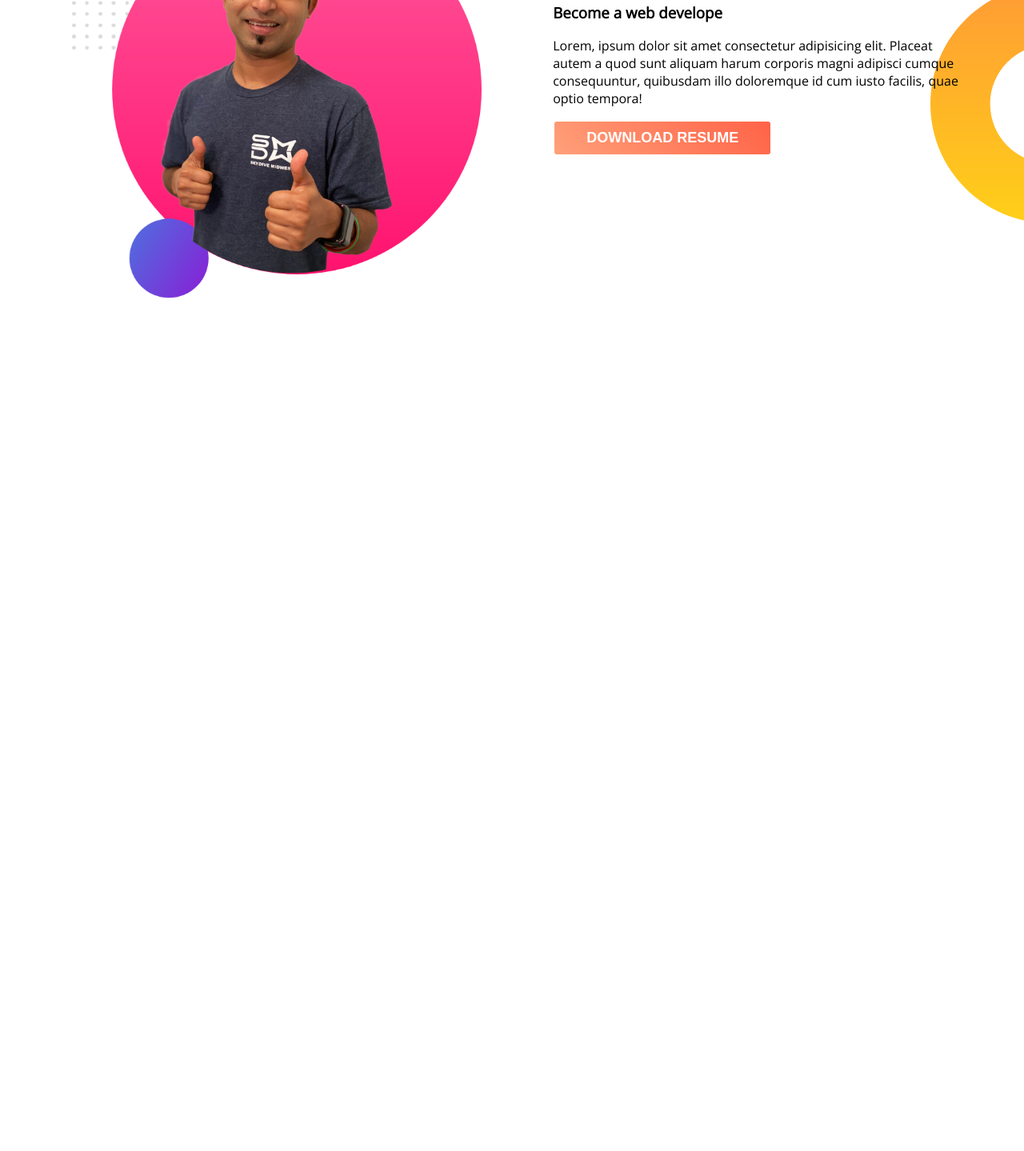
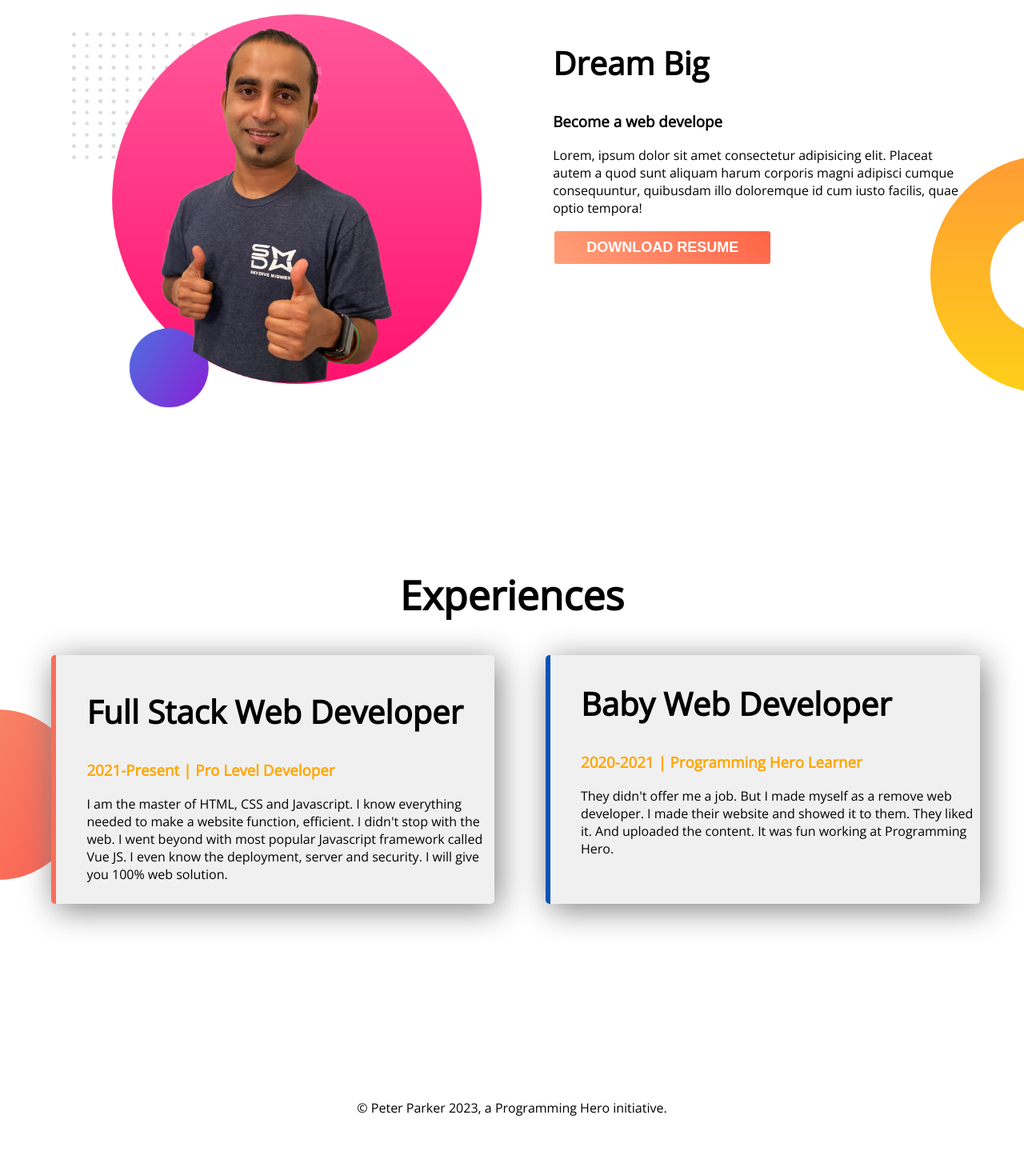
Before and after one commit to hasemspi/dev-portfolio01, a plain HTML site: page index.html in a window 1280 px wide. Shown: the part 632-2071 px from the top of the page at 80% size. Before the commit the page ends 1010 px from the top, so only its background shows below. Drawn offline with nearby package versions, Linux system fonts and the light colour scheme.

Commit message:
update image

```diff
--- a/css/style.css
+++ b/css/style.css
@@ -2,7 +2,10 @@ body{
     margin: 0px;
     font-family: 'Open Sans', sans-serif;
 }
-
+section {
+    height: 500px;
+    padding-bottom: 150px;
+}
 #section_top{
    display: flex;
    background-image: url(../img/top-banner.png);
@@ -50,3 +53,55 @@ h1 span{
     background-position: right;
     overflow: hidden;
 }
+.experiences h1{
+    text-align: center;
+}
+#expre{
+    background-image: url(../img/exp-bg.png);
+    background-repeat: no-repeat;
+    background-position: left;
+    overflow: hidden;
+
+}
+.devlop{
+    width: 39%;
+    float: left;
+    background: #f0f0f0;
+    padding: 10px;
+    border-left: 6px solid #f4705c;
+    border-radius: 5px;
+    margin-left: 5%;
+    box-shadow: 5px 7px 40px grey;
+    padding-left: 3%;
+}
+.devlop h2{
+font-size: 40px;
+}
+.devlop h3{
+    color: orange;
+}
+
+.devlop_2{
+    width: 39%;
+    float: left;
+    background: #f0f0f0;
+    border-left: 6px solid hsl(214, 94%, 37%);
+    border-radius: 5px;
+    margin-left: 5%;
+    box-shadow: 5px 7px 40px grey;
+    padding-bottom: 42px;
+    padding-left: 3%;
+}
+.devlop_2 h2{
+    font-size: 40px;
+}
+.devlop_2 h3{
+    color: orange;
+}
+footer p{
+    text-align: center;
+    padding: 40px 10px;
+}
+button a{
+    text-decoration: none;
+}
--- a/index.html
+++ b/index.html
@@ -17,7 +17,7 @@
             <h1><span class="">Sakibul Islam</span> Hasem</h1>
             <h3>Build Climber and Train Stopper</h3>
             <p>Lorem, ipsum dolor sit amet consectetur adipisicing elit. Laudantium aspernatur veniam consequuntur? Officiis dolore, impedit quae harum aspernatur quasi similique nostrum porro aliquam sequi facere tempora in eos ab eum!</p>
-            <button>Hire me</button>
+            <button> <a href="https://www.fiverr.com/sakibul247" target="_blank">Hire me</a></button>
         </div>
         <div class="image_section">
             <img src="img/jhankar.png">
@@ -34,5 +34,26 @@
             <button>Download Resume</button>
         </div>
     </section>
+    <section id="expre">
+        <div class="experiences">
+            <h1>Experiences</h1>
+        </div>
+        <div >
+            <div class="devlop">
+                <h2>Full Stack Web Developer</h2>
+                <h3>2021-Present | Pro Level Developer</h3>
+                <p>I am the master of HTML, CSS and Javascript. I know everything needed to make a website function, efficient. I didn't stop with the web. I went beyond with most popular Javascript framework called Vue JS. I even know the deployment, server and security. I will give you 100% web solution.</p>
+            </div>
+            <div class="devlop_2">
+                <h2>Baby Web Developer</h2>
+                <h3>2020-2021 | Programming Hero Learner</h3>
+                <p>They didn't offer me a job. But I made myself as a remove web developer. I made their website and showed it to them. They liked it. And uploaded the content. It was fun working at Programming Hero.</p>
+            </div>
+        </div>
+
+    </section>
+   <footer>
+       <p>© Peter Parker 2023, a Programming Hero initiative.</p>
+   </footer>
 </body>
 </html>
```
